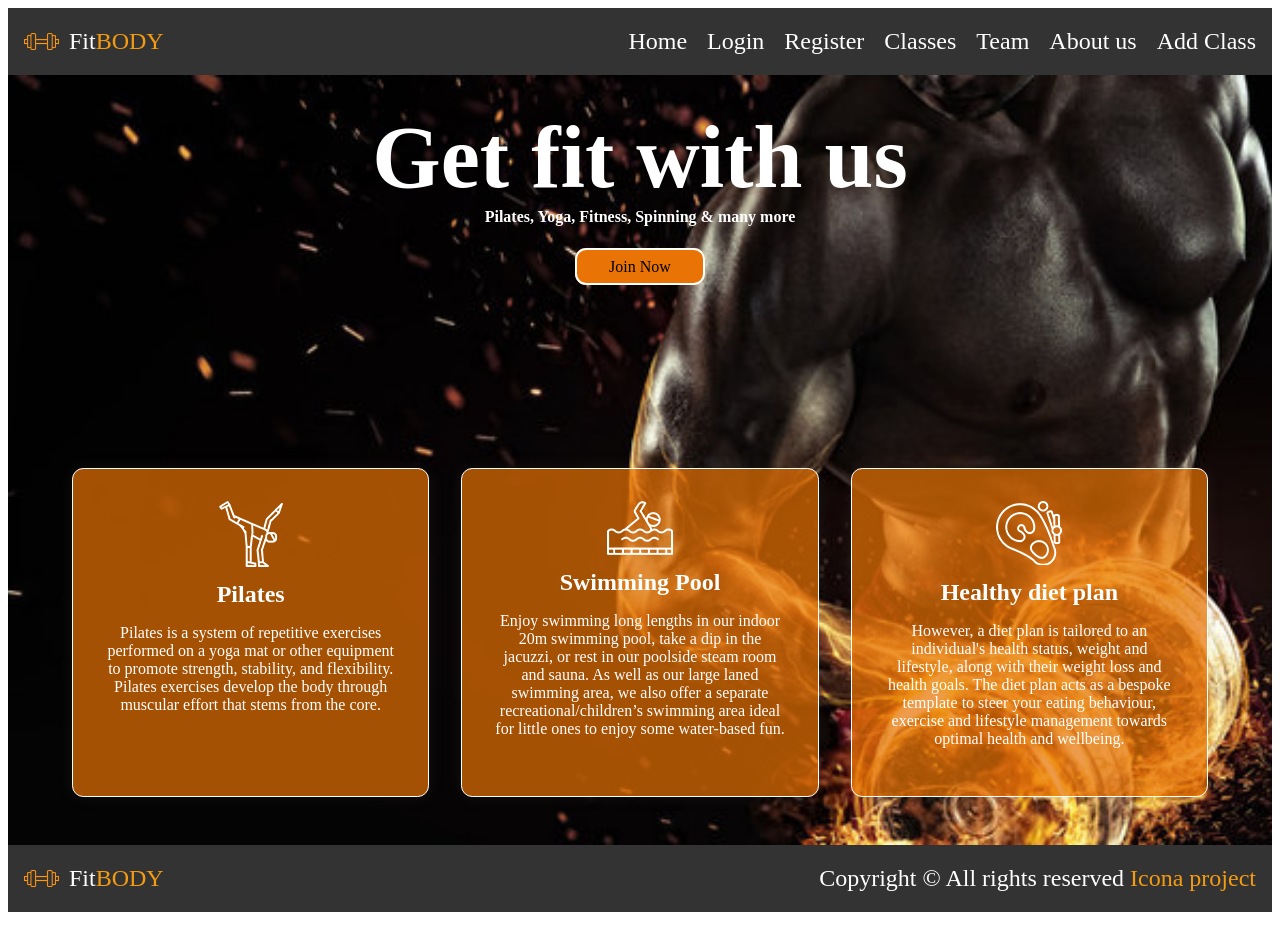
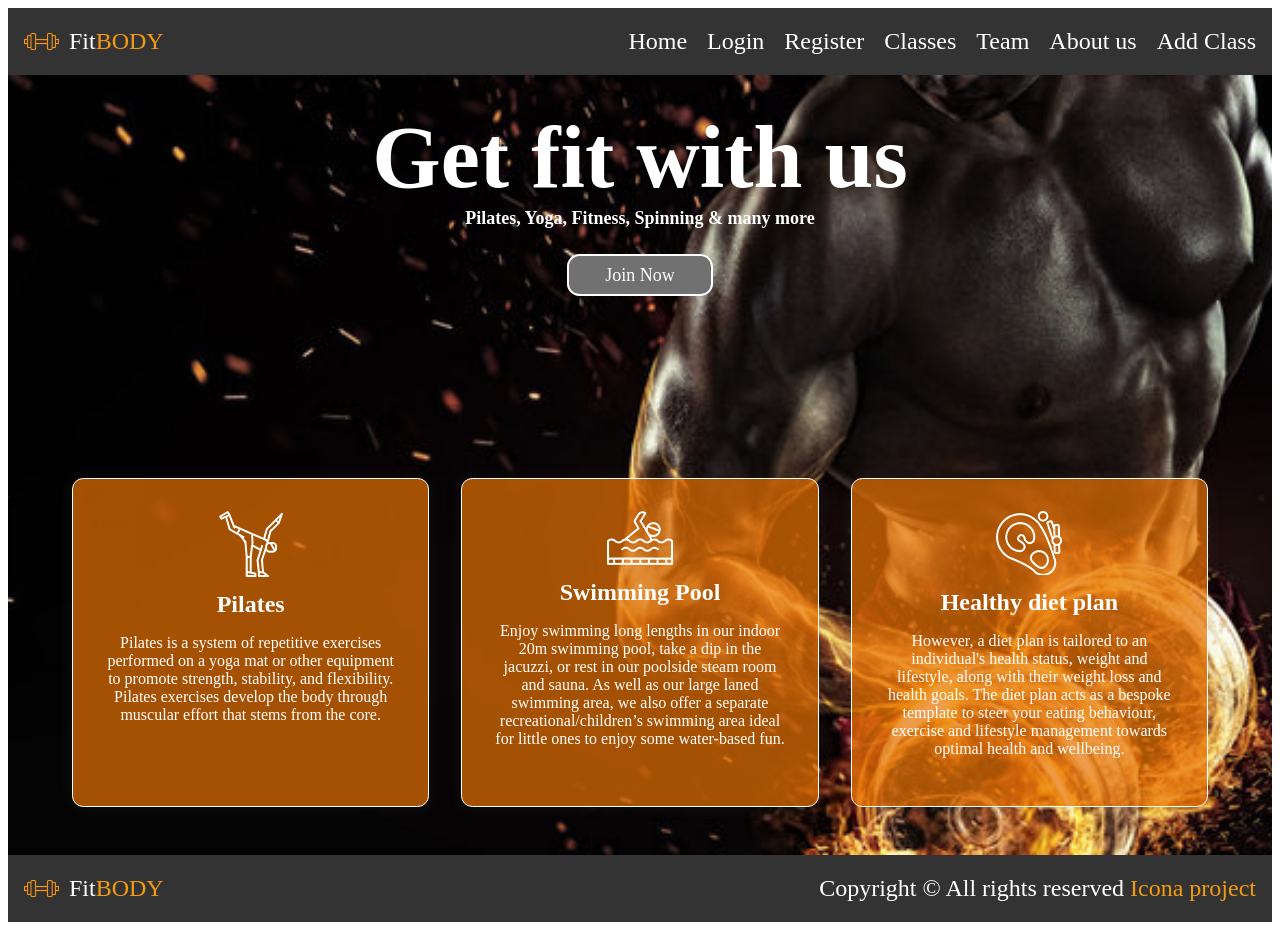
Before and after one commit to icona99/FitBody, a React (Vite) app: page / in a window 1280 px wide. In both pictures the pointer is over the link "Join Now". Built offline with nearby package versions, Linux system fonts and the light colour scheme.

Commit message:
add video to about component

```diff
--- a/src/App.jsx
+++ b/src/App.jsx
@@ -9,6 +9,7 @@ import Home from './components/Home';
 import Footer from './components/Footer';
 import Login from './components/Login';
 import Register from './components/Register'
+import About from './components/About';
 
 function App() {
   return (
@@ -18,6 +19,8 @@ function App() {
         <Route path="/" element={<Home />} />
         <Route path="/login" element={<Login />} />
         <Route path='/register' element={<Register />} />
+        <Route path='/about' element={<About />} />
+
       </Routes>
       <Footer />
     </Router>
--- a/src/components/Home.css
+++ b/src/components/Home.css
@@ -20,11 +20,13 @@
     color: white;
     text-align: center;
     font-weight: bold;
+    font-size: 18px;
     margin-top: 0;
     margin-bottom: 2em;
 }
 
 .home-button a {
+    font-size: 18px;
     background: rgb(233, 115, 4);
     border: 2px solid white;
     border-radius: 0.7em;
@@ -36,8 +38,8 @@
 }
 
 .home-button a:hover {
-    background: rgb(233, 115, 4);
-    color: black;
+    background: rgb(114, 113, 113);
+    color: rgb(255, 255, 255);
     cursor: pointer;
 }
 
```
Also changed, not shown: public/images/description.jpg (added), public/styles/styles.css (line endings or trailing spaces), 1 other file (tests, documents, lock files or other folders).
